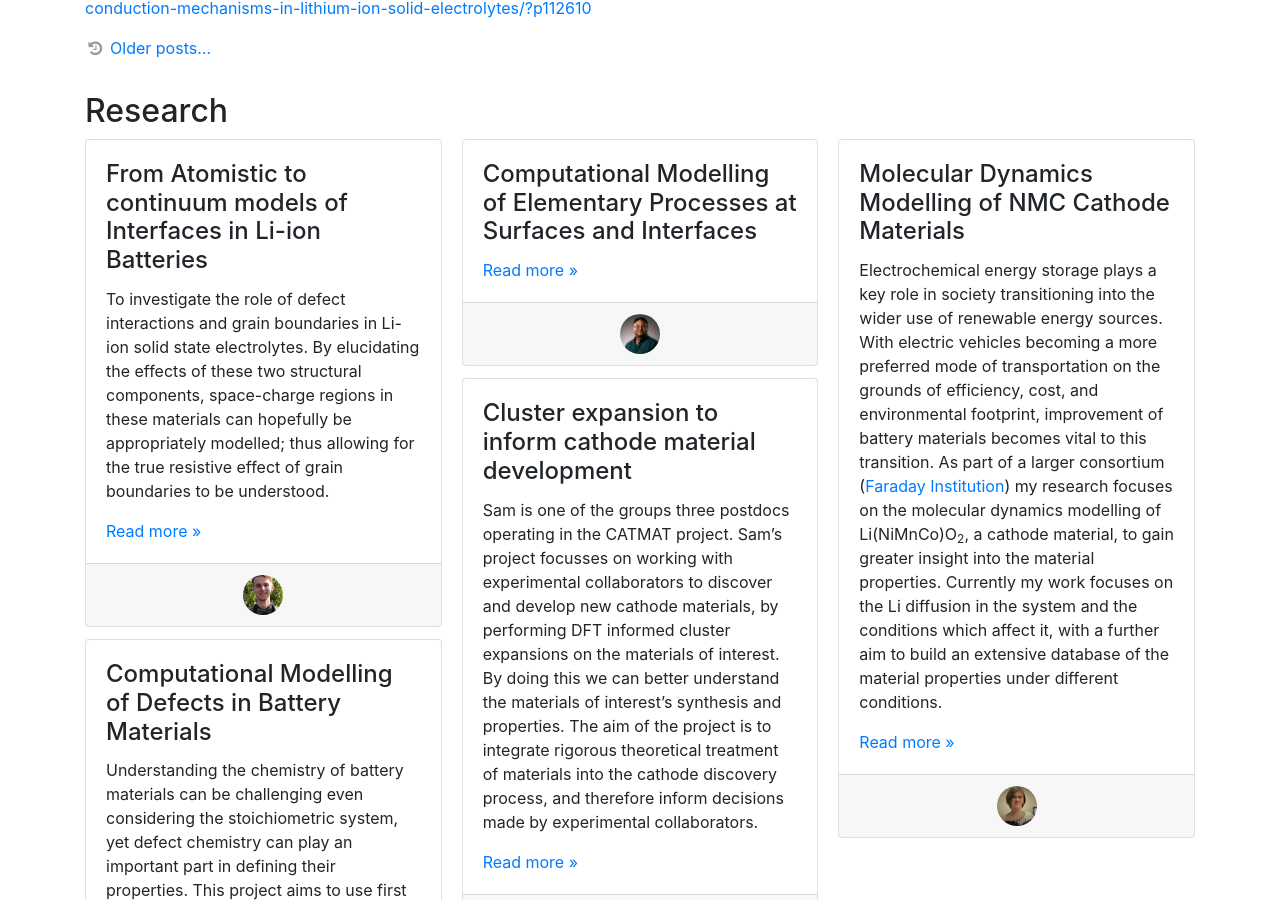
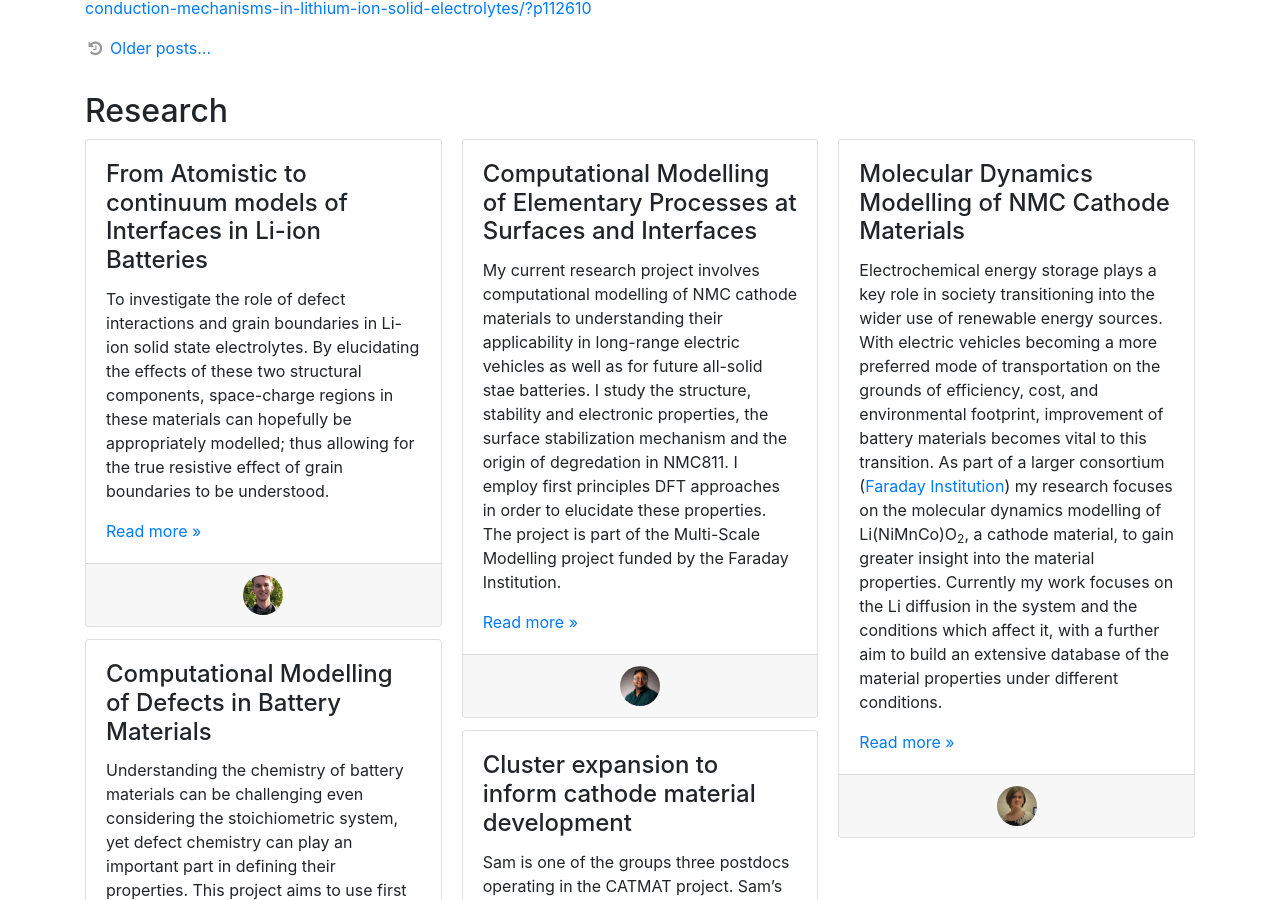
Before and after one commit to morgan-group-bath/morgan-group-bath.github.io, a Jekyll site: the page built from index.html, in a window 1280 px wide and 900 px high, scrolled down 374 px. Built offline with Jekyll 4.4.1, drawn with Linux system fonts in a browser that asks for light colours.

Commit message:
attempt bug fix

```diff
--- a/_projects/comp_modelling_interfaces.md
+++ b/_projects/comp_modelling_interfaces.md
@@ -1,7 +1,7 @@
 ---
 title: Computational Modelling of Elementary Processes at Surfaces and Interfaces
 
-description:
+description: My current research project involves computational modelling of NMC cathode materials to understanding their applicability in long-range electric vehicles as well as for future all-solid stae batteries. I study the structure, stability and electronic properties, the surface stabilization mechanism and the origin of degredation in NMC811. I employ first principles DFT approaches in order to elucidate these properties. The project is part of the Multi-Scale Modelling project funded by the Faraday Institution.
 
 people:
   - Rana
```
